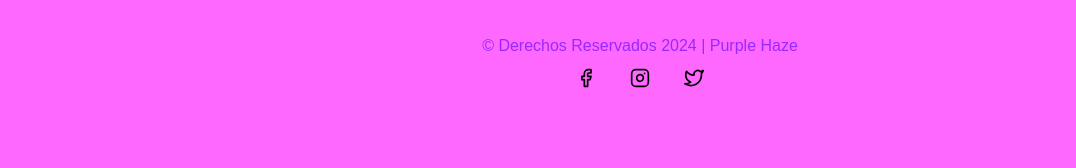
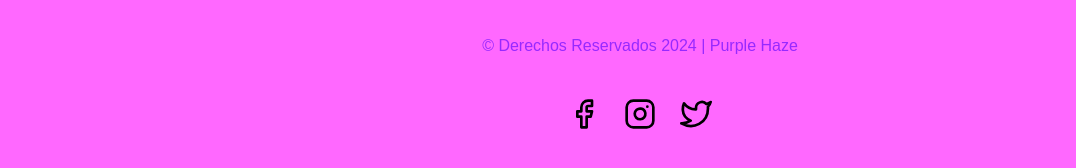
Before and after one commit to LucianoAnion/preEntrega2-parte2, a website: page index.html in a window 1280 px wide. Shown: the part 802-970 px from the top of the page, without its empty margins (0-1076 px from the left). Drawn offline with nearby package versions, Linux system fonts and the light colour scheme.

Commit message:
Ubique los iconos nuevos

```diff
--- a/scss/_footer.scss
+++ b/scss/_footer.scss
@@ -24,11 +24,10 @@ footer {
     .footer__redes-sociales {
         text-align: center;
         display: inline-block;
-        width: 30px;
         padding-bottom: 10px;
-        height: 30px;
         margin-left: 10px;
         margin-right: 10px;
+        margin-top: 30px;
         animation-name: aparece;
         animation-duration: 2s;
     }
```
Also changed, not shown: css/style.css, 1 other file.
